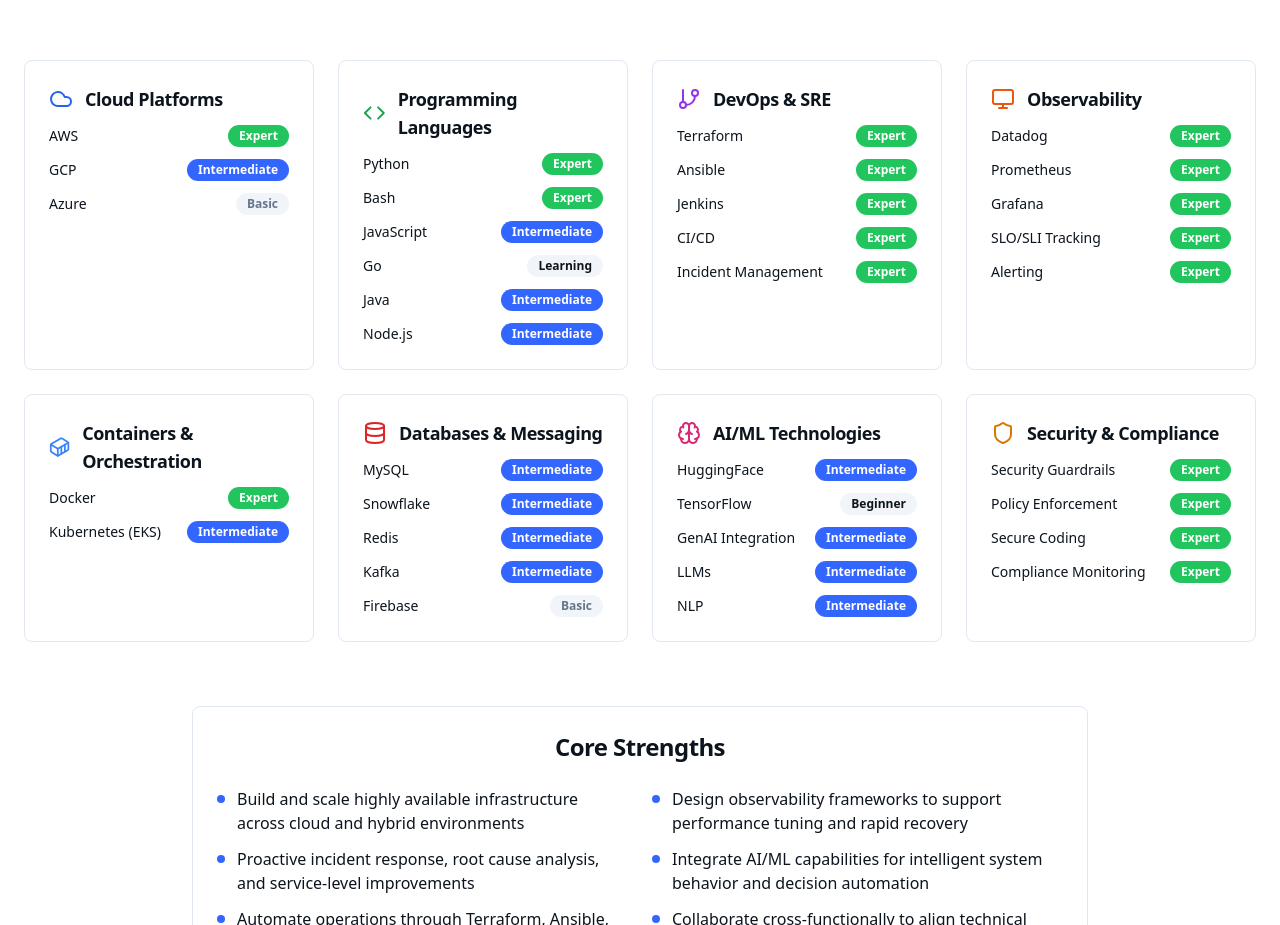
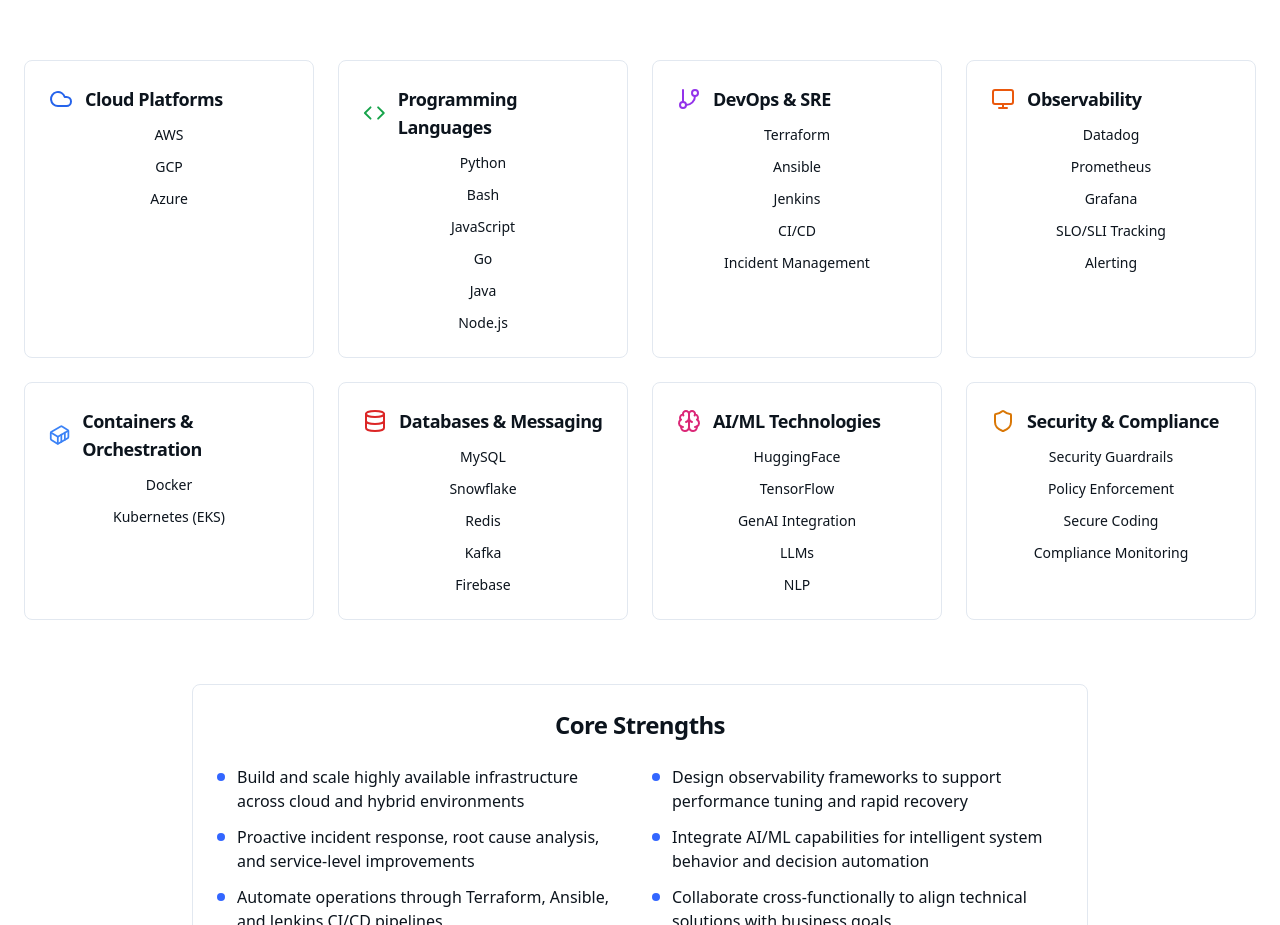
Before and after one commit to tanushreekanbarkar3-svg/polished-pro-showcase, a React (Vite) app: page / in a window 1280 px wide. Shown: the part 3060-3985 px from the top of the page. Built offline with nearby package versions, Linux system fonts and the light colour scheme.

Commit message:
Remove skill levels from expertise
Removed skill level indicators (Basic, Expert, Beginner, Intermediate) from the technical expertise section.

```diff
--- a/src/components/Skills.tsx
+++ b/src/components/Skills.tsx
@@ -16,9 +16,9 @@ const skillCategories = [
     title: "Cloud Platforms",
     icon: Cloud,
     skills: [
-      { name: "AWS", level: "Expert" },
-      { name: "GCP", level: "Intermediate" },
-      { name: "Azure", level: "Basic" }
+      { name: "AWS" },
+      { name: "GCP" },
+      { name: "Azure" }
     ],
     color: "text-blue-600"
   },
@@ -26,12 +26,12 @@ const skillCategories = [
     title: "Programming Languages",
     icon: Code,
     skills: [
-      { name: "Python", level: "Expert" },
-      { name: "Bash", level: "Expert" },
-      { name: "JavaScript", level: "Intermediate" },
-      { name: "Go", level: "Learning" },
-      { name: "Java", level: "Intermediate" },
-      { name: "Node.js", level: "Intermediate" }
+      { name: "Python" },
+      { name: "Bash" },
+      { name: "JavaScript" },
+      { name: "Go" },
+      { name: "Java" },
+      { name: "Node.js" }
     ],
     color: "text-green-600"
   },
@@ -39,11 +39,11 @@ const skillCategories = [
     title: "DevOps & SRE",
     icon: GitBranch,
     skills: [
-      { name: "Terraform", level: "Expert" },
-      { name: "Ansible", level: "Expert" },
-      { name: "Jenkins", level: "Expert" },
-      { name: "CI/CD", level: "Expert" },
-      { name: "Incident Management", level: "Expert" }
+      { name: "Terraform" },
+      { name: "Ansible" },
+      { name: "Jenkins" },
+      { name: "CI/CD" },
+      { name: "Incident Management" }
     ],
     color: "text-purple-600"
   },
@@ -51,11 +51,11 @@ const skillCategories = [
     title: "Observability",
     icon: Monitor,
     skills: [
-      { name: "Datadog", level: "Expert" },
-      { name: "Prometheus", level: "Expert" },
-      { name: "Grafana", level: "Expert" },
-      { name: "SLO/SLI Tracking", level: "Expert" },
-      { name: "Alerting", level: "Expert" }
+      { name: "Datadog" },
+      { name: "Prometheus" },
+      { name: "Grafana" },
+      { name: "SLO/SLI Tracking" },
+      { name: "Alerting" }
     ],
     color: "text-orange-600"
   },
@@ -63,8 +63,8 @@ const skillCategories = [
     title: "Containers & Orchestration",
     icon: Container,
     skills: [
-      { name: "Docker", level: "Expert" },
-      { name: "Kubernetes (EKS)", level: "Intermediate" }
+      { name: "Docker" },
+      { name: "Kubernetes (EKS)" }
     ],
     color: "text-blue-500"
   },
@@ -72,11 +72,11 @@ const skillCategories = [
     title: "Databases & Messaging",
     icon: Database,
     skills: [
-      { name: "MySQL", level: "Intermediate" },
-      { name: "Snowflake", level: "Intermediate" },
-      { name: "Redis", level: "Intermediate" },
-      { name: "Kafka", level: "Intermediate" },
-      { name: "Firebase", level: "Basic" }
+      { name: "MySQL" },
+      { name: "Snowflake" },
+      { name: "Redis" },
+      { name: "Kafka" },
+      { name: "Firebase" }
     ],
     color: "text-red-600"
   },
@@ -84,11 +84,11 @@ const skillCategories = [
     title: "AI/ML Technologies",
     icon: Brain,
     skills: [
-      { name: "HuggingFace", level: "Intermediate" },
-      { name: "TensorFlow", level: "Beginner" },
-      { name: "GenAI Integration", level: "Intermediate" },
-      { name: "LLMs", level: "Intermediate" },
-      { name: "NLP", level: "Intermediate" }
+      { name: "HuggingFace" },
+      { name: "TensorFlow" },
+      { name: "GenAI Integration" },
+      { name: "LLMs" },
+      { name: "NLP" }
     ],
     color: "text-pink-600"
   },
@@ -96,28 +96,15 @@ const skillCategories = [
     title: "Security & Compliance",
     icon: Shield,
     skills: [
-      { name: "Security Guardrails", level: "Expert" },
-      { name: "Policy Enforcement", level: "Expert" },
-      { name: "Secure Coding", level: "Expert" },
-      { name: "Compliance Monitoring", level: "Expert" }
+      { name: "Security Guardrails" },
+      { name: "Policy Enforcement" },
+      { name: "Secure Coding" },
+      { name: "Compliance Monitoring" }
     ],
     color: "text-amber-600"
   }
 ];
 
-const getLevelColor = (level: string) => {
-  switch (level) {
-    case "Expert":
-      return "bg-success text-success-foreground";
-    case "Intermediate":
-      return "bg-primary text-primary-foreground";
-    case "Beginner":
-    case "Learning":
-      return "bg-secondary text-secondary-foreground";
-    default:
-      return "bg-muted text-muted-foreground";
-  }
-};
 
 const Skills = () => {
   return (
@@ -142,11 +129,8 @@ const Skills = () => {
               <CardContent>
                 <div className="space-y-3">
                   {category.skills.map((skill, skillIndex) => (
-                    <div key={skillIndex} className="flex items-center justify-between gap-2">
+                    <div key={skillIndex} className="flex items-center justify-center">
                       <span className="text-sm font-medium">{skill.name}</span>
-                      <Badge className={`text-xs ${getLevelColor(skill.level)}`}>
-                        {skill.level}
-                      </Badge>
                     </div>
                   ))}
                 </div>
```
